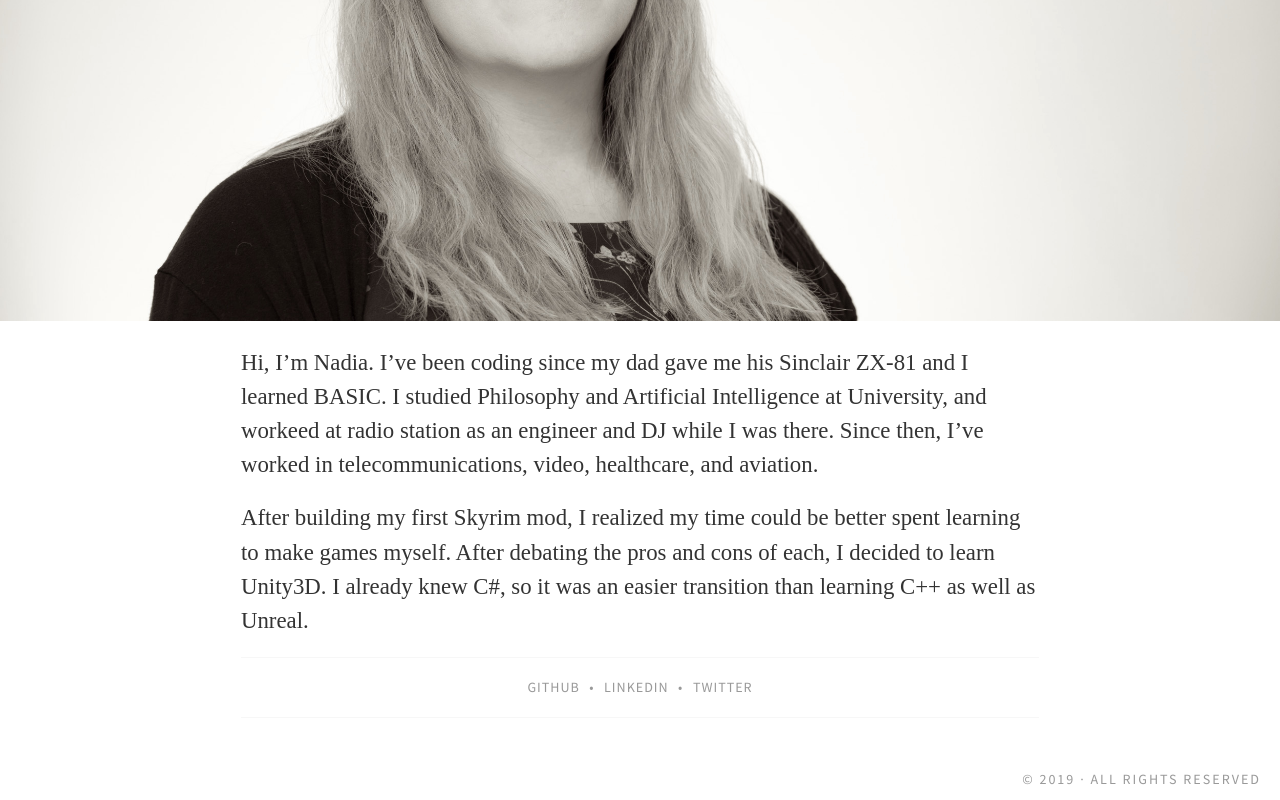
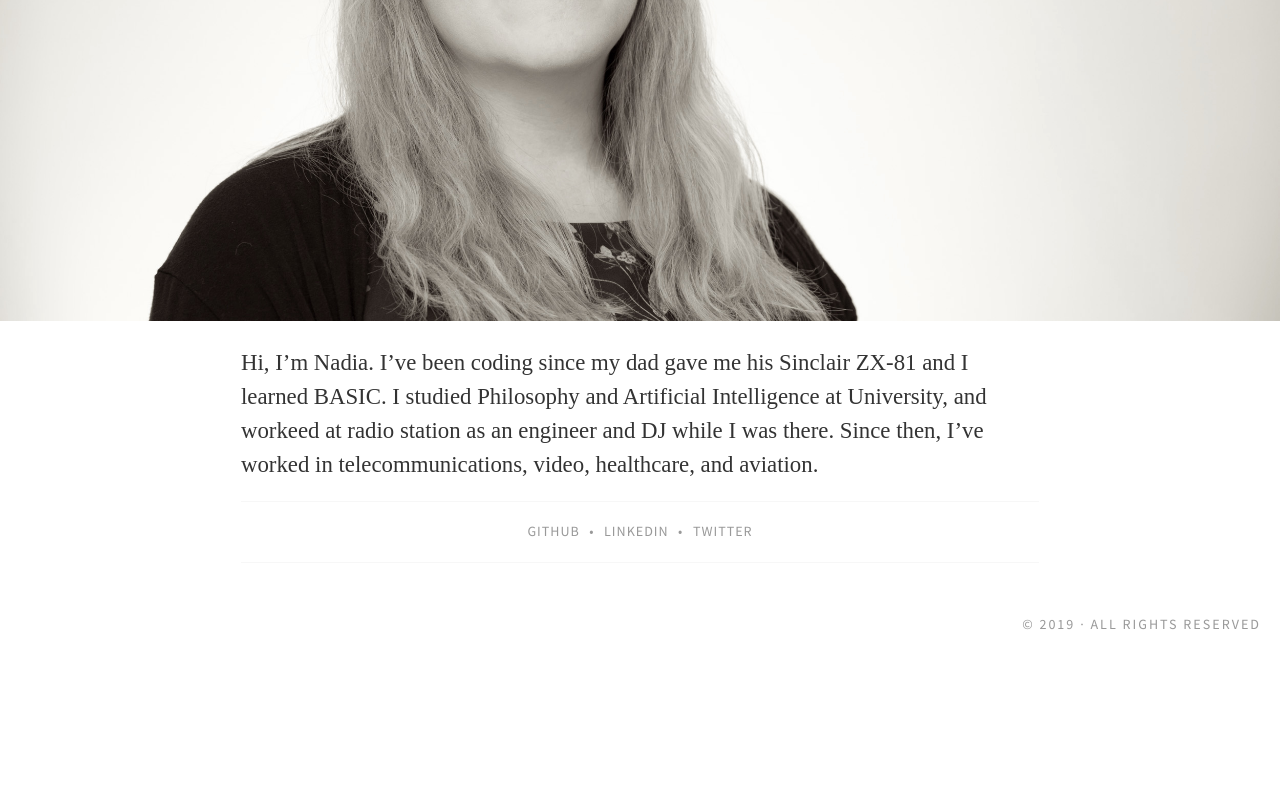
Before and after one commit to reversegremlin/reversegremlin.github.io, a website: page about.html in a window 1280 px wide. Shown: the part 666-1466 px from the top of the page. After the commit the page ends 1311 px from the top, so only its background shows below. Drawn offline with nearby package versions, Linux system fonts and the light colour scheme; a web font is replaced by a local one.

Commit message:
removing this snippet, belongs in post, not about.

```diff
--- a/about.html
+++ b/about.html
@@ -42,10 +42,6 @@
 			Hi, I&rsquo;m Nadia. I&rsquo;ve been coding since my dad gave me his Sinclair ZX-81 and I learned BASIC. I studied Philosophy and Artificial Intelligence at University, and workeed at radio station as an engineer and DJ while I was there. Since then, I&rsquo;ve worked in telecommunications, video, healthcare, and aviation.
 		</p>
 
-		<p>
-			After building my first Skyrim mod, I realized my time could be better spent learning to make games myself. After debating the pros and cons of each, I decided to learn Unity3D. I already knew C#, so it was an easier transition than learning C++ as well as Unreal.
-		</p>
-
 		<div class="social">
 			<a href="https://github.com/reversegremlin/">
 				Github
```
